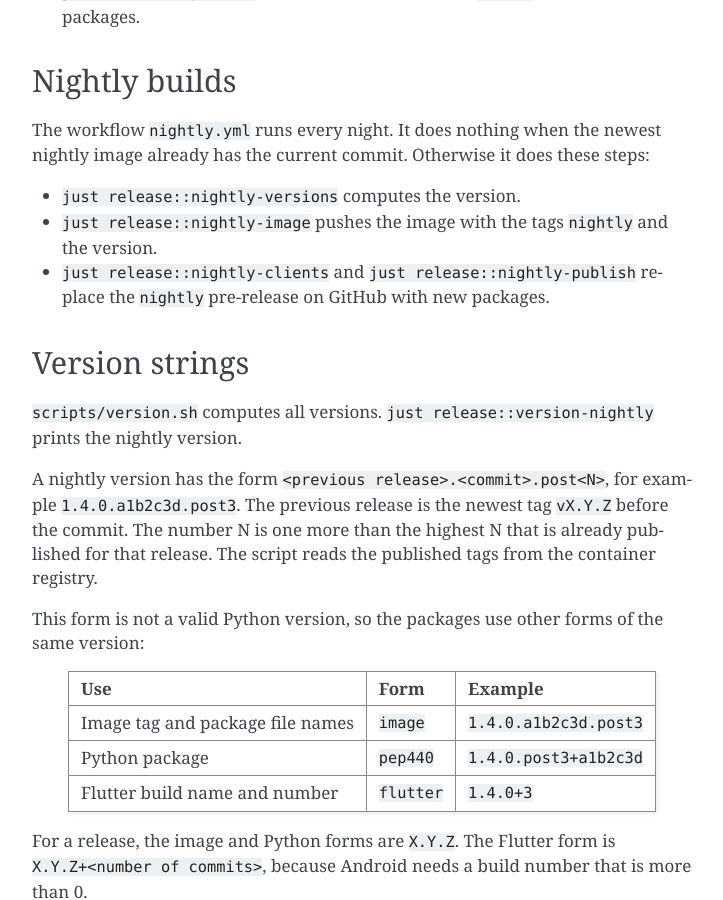
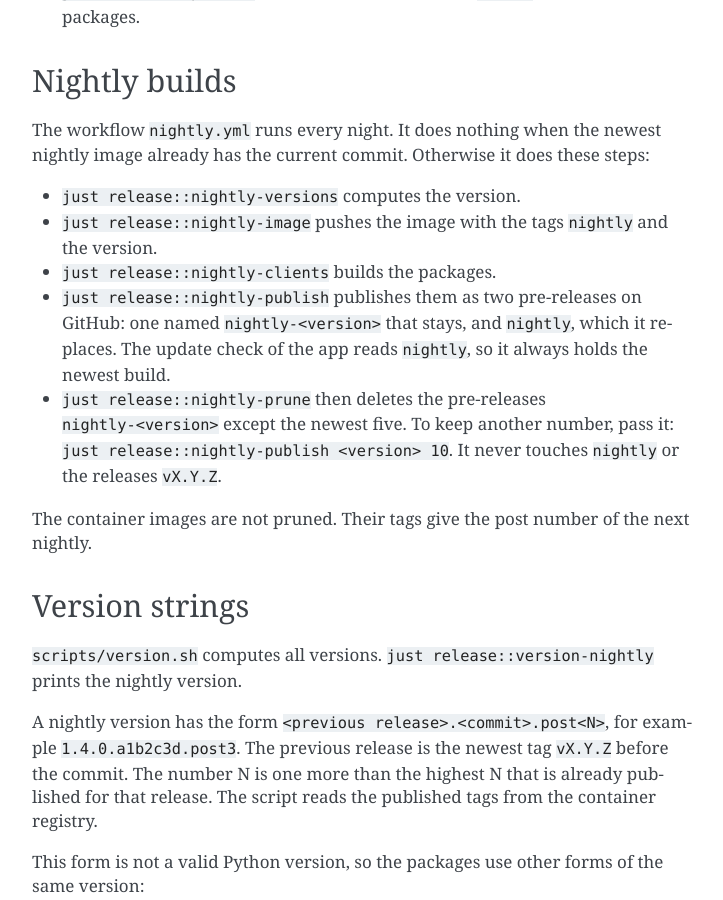
Before and after one commit to bergercookie/tefteri, a Sphinx documentation site: the page built from docs/developer/releases.md, in a window 1280 px wide and 900 px high, scrolled down 496 px. Shown: the whole window, without its empty margins (388-1111 px from the left). Built offline with Sphinx 7.4.7, drawn with Linux system fonts in a browser that asks for light colours.

Commit message:
ci: keep the last five nightly pre-releases
The nightly publish deleted the pre-release "nightly" and made it again,
so GitHub held only the newest build. Each nightly now also gets its own
pre-release "nightly-<version>", and nightly-prune deletes all of these
except the newest five (the number is an argument). The pre-release
"nightly" stays as the newest build, because the update check of the app
reads it. Stable releases and the container images are not touched.
Updates the developer guide.

```diff
--- a/docs/developer/releases.md
+++ b/docs/developer/releases.md
@@ -23,8 +23,15 @@ already has the current commit. Otherwise it does these steps:
 
 - `just release::nightly-versions` computes the version.
 - `just release::nightly-image` pushes the image with the tags `nightly` and the version.
-- `just release::nightly-clients` and `just release::nightly-publish` replace the `nightly` pre-release on
-  GitHub with new packages.
+- `just release::nightly-clients` builds the packages.
+- `just release::nightly-publish` publishes them as two pre-releases on GitHub: one named
+  `nightly-<version>` that stays, and `nightly`, which it replaces. The update check of the app
+  reads `nightly`, so it always holds the newest build.
+- `just release::nightly-prune` then deletes the pre-releases `nightly-<version>` except the newest
+  five. To keep another number, pass it: `just release::nightly-publish <version> 10`. It never
+  touches `nightly` or the releases `vX.Y.Z`.
+
+The container images are not pruned. Their tags give the post number of the next nightly.
 
 ## Version strings
 
```
Also changed, not shown: 1 other file.
